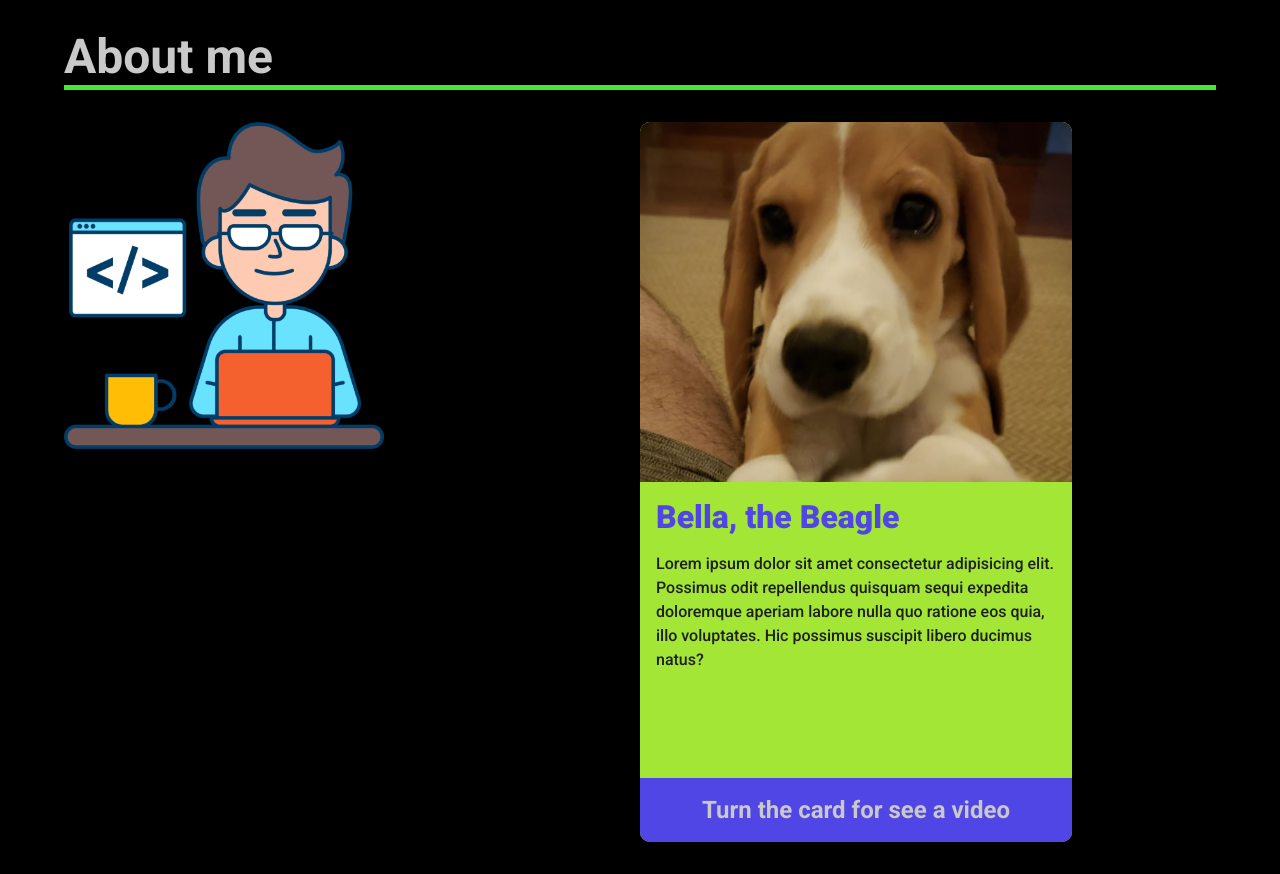
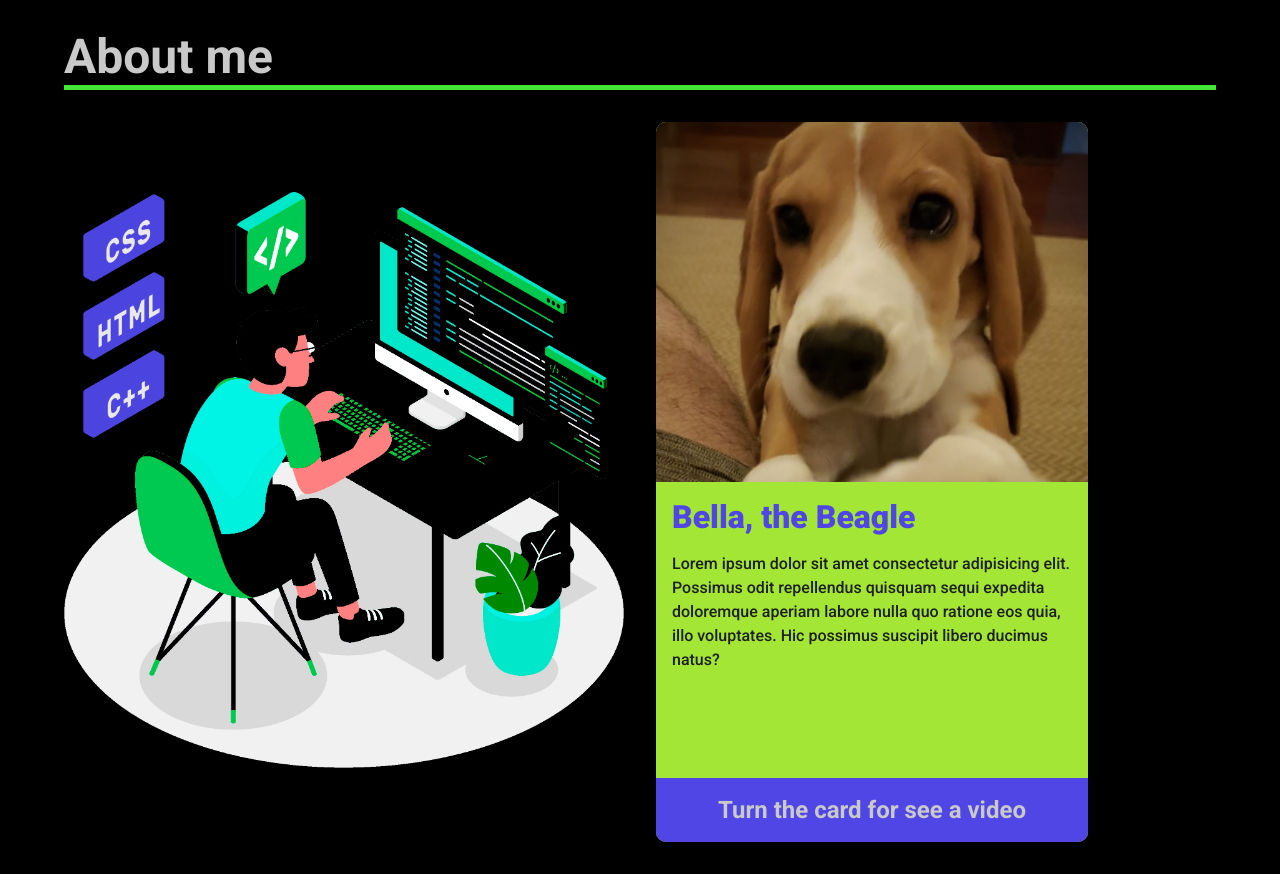
Before and after one commit to amaralBruno27866/brunoPortfolio, a React (Vite) app in the folder my-project/: page / in a window 1280 px wide. Shown: the part 640-1514 px from the top of the page. Built offline with nearby package versions, Linux system fonts and the light colour scheme.

Commit message:
update: some styles

```diff
--- a/my-project/src/components/AboutMe/AboutMe.jsx
+++ b/my-project/src/components/AboutMe/AboutMe.jsx
@@ -1,7 +1,7 @@
 import styles from './AboutMe.module.css';
 import {Banner} from './Banner/Banner';
-import developer from '../img/developer.png';
 import beagle from '../img/BellBell.png'
+import programmer from '../img/programer.png'
 
 export function AboutMe(){
     return(
@@ -11,7 +11,7 @@ export function AboutMe(){
             </div>
             <div className={styles.container}>
                 <div className={styles.developer}>
-                    <img src={developer} alt="" />
+                    <img src={programmer} alt="A man coding" />
                 </div>
                 <div className={styles.content}>
                     <Banner
--- a/my-project/src/components/AboutMe/AboutMe.module.css
+++ b/my-project/src/components/AboutMe/AboutMe.module.css
@@ -15,6 +15,9 @@
 
 .container{
     display: flex;
+    gap: 2rem;
+    align-items: center;
+    justify-content: center;
 }
 
 .developer, .content{
@@ -22,7 +25,7 @@
 }
 
 .developer img{
-    max-width: 20rem;
+    width: 100%;
 }
 
 .content{
```
Also changed, not shown: my-project/src/components/img/developer.png (deleted), my-project/src/components/img/programer.png (added).
